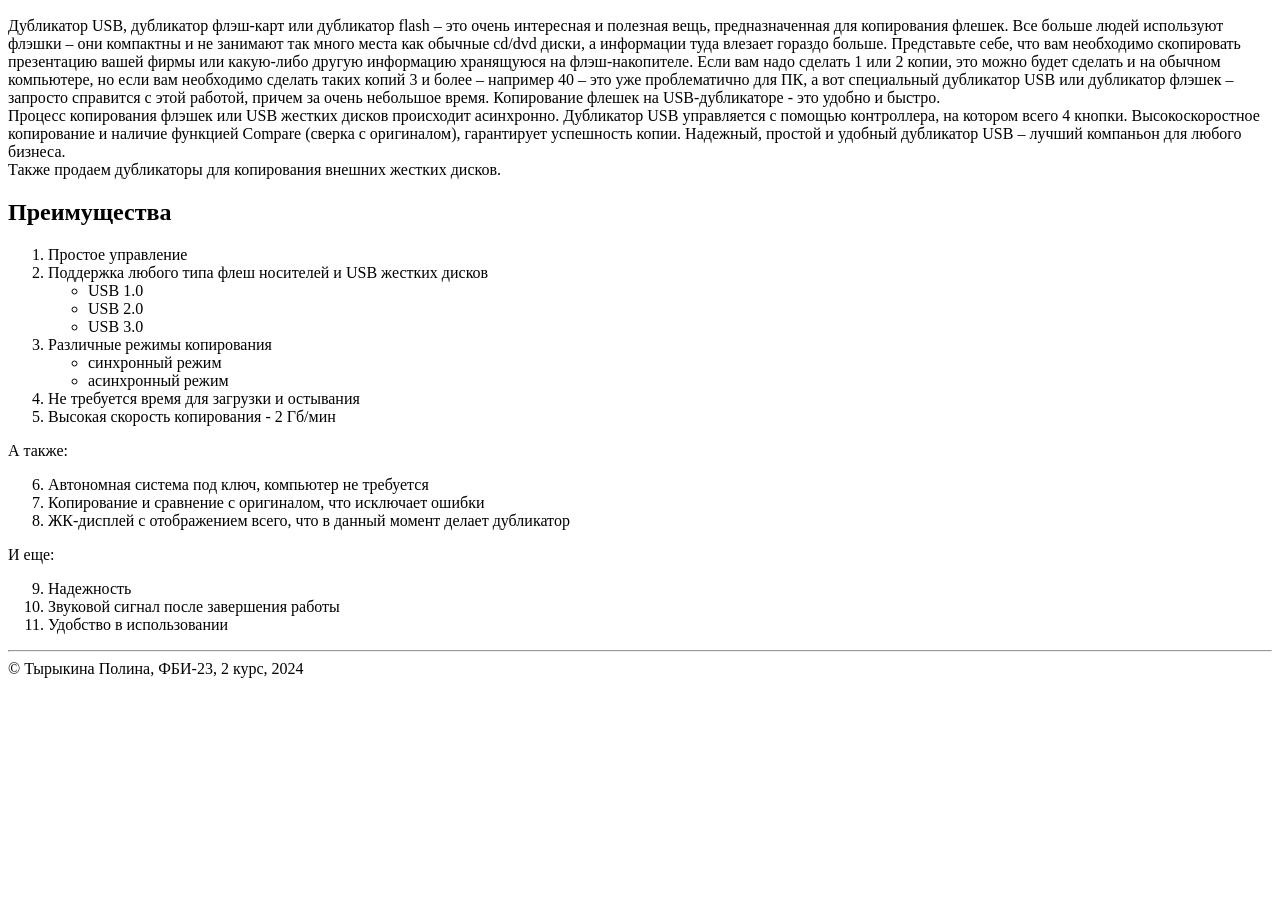
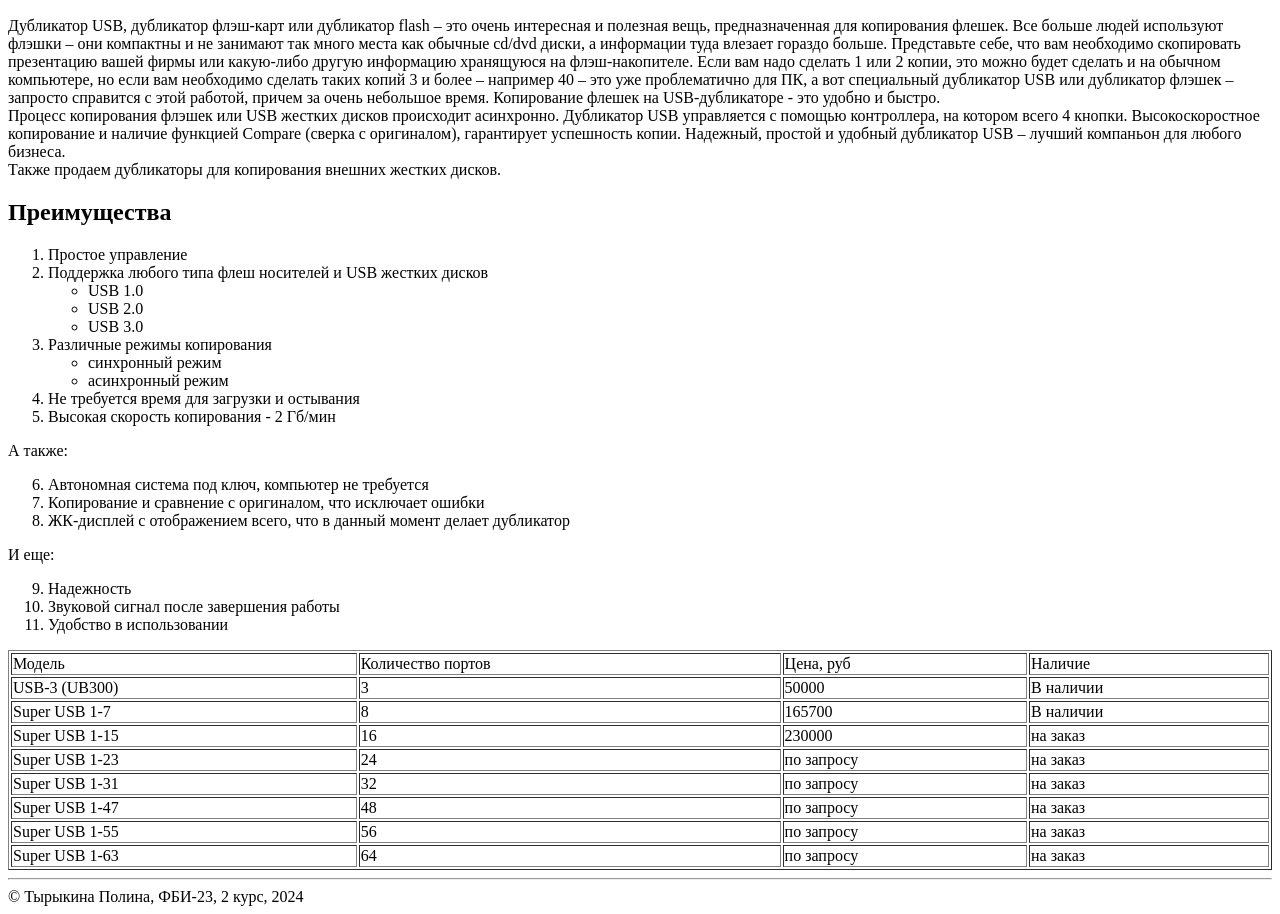
Before and after one commit to polinatyrykina/-web-front-labs, a plain HTML site: page lab2/usb.html in a window 1280 px wide. Shown: the part 146-1060 px from the top of the page. Before the commit the page ends 832 px from the top, so only its background shows below. Drawn offline with Linux system fonts and the light colour scheme.

Commit message:
Модели дубликаторов

```diff
--- a/lab2/usb.html
+++ b/lab2/usb.html
@@ -77,6 +77,62 @@
                 <li>Удобство в использовании</li>
 
             </ol>
+           <table border = "1" width="100%">
+            <tr>
+                <td>Модель</td>
+                <td>Количество портов</td>
+                <td>Цена, руб</td>
+                <td>Наличие</td>
+            </tr>
+            <tr>
+                <td>USB-3 (UB300)</td>
+                <td>3</td>
+                <td>50000</td>
+                <td>В наличии</td>
+            </tr>
+            <tr>
+                <td>Super USB 1-7 </td>
+                <td>8</td>
+                <td>165700 </td>
+                <td>В наличии</td>
+            </tr>
+            <tr>
+                <td>Super USB 1-15 </td>
+                <td>16</td>
+                <td>230000 </td>
+                <td>на заказ</td>
+            </tr>
+            <tr>
+                <td>Super USB 1-23 </td>
+                <td>24</td>
+                <td>по запросу </td>
+                <td>на заказ</td>
+            </tr>
+            <tr>
+                <td>Super USB 1-31 </td>
+                <td>32</td>
+                <td>по запросу </td>
+                <td>на заказ</td>
+            </tr>
+            <tr>
+                <td>Super USB 1-47 </td>
+                <td>48</td>
+                <td>по запросу </td>
+                <td>на заказ</td>
+            </tr>
+            <tr>
+                <td>Super USB 1-55 </td>
+                <td>56</td>
+                <td>по запросу </td>
+                <td>на заказ</td>
+            </tr>
+            <tr>
+                <td>Super USB 1-63 </td>
+                <td>64</td>
+                <td>по запросу </td>
+                <td>на заказ</td>
+            </tr>
+           </table>
 
         </main>
 
```
